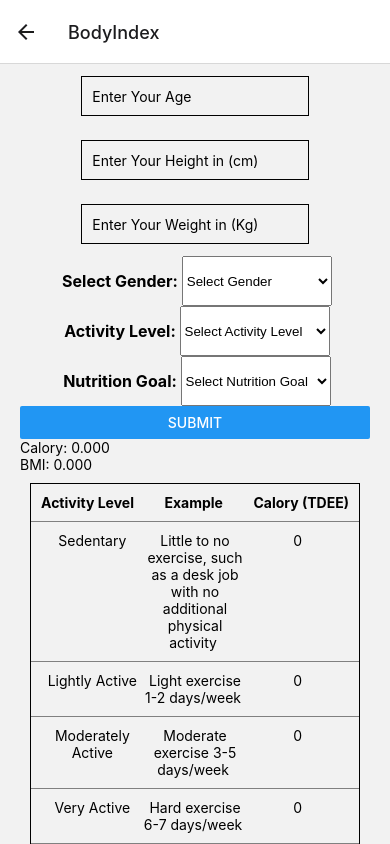
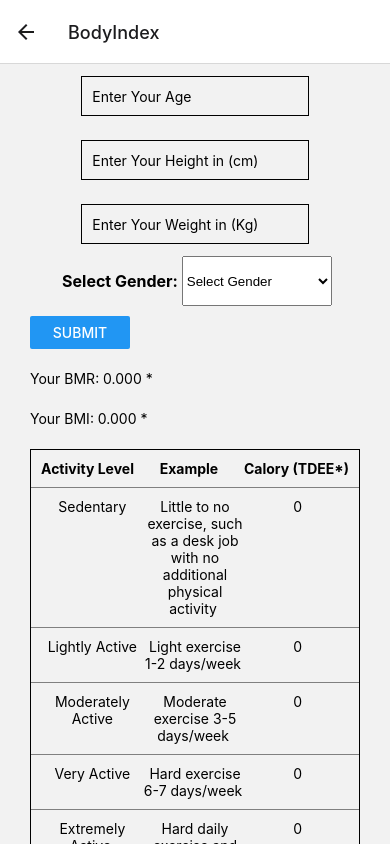
Before and after one commit to FengyanTina/NutritionCaculator, a React Native app: screen /BodyIndex in a window 390 px wide. Built offline with nearby package versions, Linux system fonts and the light colour scheme.

Commit message:
use memo instead of state

```diff
--- a/components/CalculationContext.tsx
+++ b/components/CalculationContext.tsx
@@ -1,6 +1,6 @@
-import React from "react";
+import React, { useCallback, useMemo } from "react";
 import { createContext, useState, useContext } from "react";
-interface ActivityLevelData{
+export interface ActivityLevelData{
     Level: string;
     Description: string;
     Factor: number;
@@ -29,8 +29,6 @@ interface CalculationContextProps {
   calculateBMI: () => void;
   bmrValue: number;
   calculateBMR: () => void;
-
-  calculateActivityCalory: () => void;
 
 }
 const initialActivityLevelData:ActivityLevelData[] = [
@@ -86,7 +84,6 @@ export const CalculationContext = createContext<CalculationContextProps>({
   calculateBMI: () => {},
   bmrValue: 0,
   calculateBMR: () => {},
-  calculateActivityCalory: () => {},
 
 });
 export function useCalculationContext() {
@@ -110,11 +107,11 @@ export const CalculationProvider = ({
   );
   const [bmiValue, setBmiValue] = useState(0);
   const [bmrValue, setBmrValue] = useState(0);
-  const[activityLevelData,setActivityLevelData] = useState(initialActivityLevelData);
 
   const calculateBMI = () => {
     const heightInMeters = parseFloat(height) / 100;
     const weightInKg = parseFloat(weight);
+    console.log(height, weight)
     if (isNaN(heightInMeters) || isNaN(weightInKg)) {
       console.error("Invalid input values");
       return;
@@ -127,6 +124,7 @@ export const CalculationProvider = ({
     const heightInCm = parseFloat(height);
     const weightInKg = parseFloat(weight);
     const ageInNum = parseFloat(age);
+    console.log(height, weight, age)
     if (isNaN(heightInCm) || isNaN(weightInKg) || isNaN(ageInNum)) {
       console.error("Invalid input values");
       return;
@@ -137,6 +135,8 @@ export const CalculationProvider = ({
       }
 
     if(selectedGender === 'male'){
+
+
         const bmr = (10*weightInKg) + (6.25*heightInCm)-(5* ageInNum)+5;
     setBmrValue(bmr);
     } else if (selectedGender === 'female'){
@@ -145,19 +145,16 @@ export const CalculationProvider = ({
     }
 }
 
-const calculateActivityCalory = () => {
-
-    const updatedActivityLevelData = activityLevelData.map((activity) => ({
+const activityLevelData = useMemo(() => {
+    console.time("a")
+    const updatedActivityLevelData = initialActivityLevelData.map((activity) => ({
         ...activity,
         Calory: bmrValue * activity.Factor,
       }));
+    console.timeEnd("a")
 
-      // Update the context with the updated data
-      setActivityLevelData(updatedActivityLevelData);
-  };
-
-
-
+      return updatedActivityLevelData
+  }, [bmrValue]);
 
   return (
     <CalculationContext.Provider
@@ -179,7 +176,6 @@ const calculateActivityCalory = () => {
         calculateBMI,
         bmrValue,
         calculateBMR,
-        calculateActivityCalory,
       }}
     >
       {children}
--- a/components/DataTable.tsx
+++ b/components/DataTable.tsx
@@ -1,16 +1,17 @@
 import React from "react";
 import { View, Text, StyleSheet } from "react-native";
-import { useCalculationContext } from "./CalculationContext";
+import { useCalculationContext,ActivityLevelData} from "./CalculationContext";
+
 
 const DataTable = () => {
-    const { activityLevelData,selectedGender,} = useCalculationContext();
+    const { activityLevelData} = useCalculationContext();
 
   return (
     <View style={styles.table}>
       <View style={styles.tableRow}>
         <Text style={styles.header}>Activity Level</Text>
         <Text style={styles.header}>Example</Text>
-        <Text style={styles.header}>Calory (TDEE)</Text>
+        <Text style={styles.header}>Calory (TDEE*)</Text>
       </View>
       {activityLevelData.map((activity) => (
         <View style={styles.tableRow} key={activity.Level}>
--- a/components/InputForm.tsx
+++ b/components/InputForm.tsx
@@ -17,7 +17,10 @@ import {
   useCalculationContext,
 } from "./CalculationContext";
 
-export default function InputForm() {
+interface InputFormProps {
+    inputsToShow: string[];
+   }
+export default function InputForm({ inputsToShow }: InputFormProps) {
   const {
     age,
     setAge,
@@ -36,11 +39,13 @@ export default function InputForm() {
 
   return (
     <SafeAreaView>
+
       <TouchableWithoutFeedback
         onPress={() => {
           Keyboard.dismiss();
         }}
       >
+         {inputsToShow.includes('basic') &&
         <View style={styles.inputContainer}>
           <TextInput
             style={styles.input}
@@ -64,7 +69,9 @@ export default function InputForm() {
             keyboardType="numeric"
           />
         </View>
+  }
       </TouchableWithoutFeedback>
+      {inputsToShow.includes('selecteGender') &&
       <View style={styles.pickerContainer}>
         <Text style={styles.text}> Select Gender: </Text>
         <Picker
@@ -77,7 +84,8 @@ export default function InputForm() {
           <Picker.Item label="male" value="male" />
         </Picker>
       </View>
-
+  }
+   {inputsToShow.includes('selecteActivityLevel') &&
       <View style={styles.pickerContainer}>
         <Text style={styles.text}> Activity Level: </Text>
         <Picker
@@ -110,7 +118,8 @@ export default function InputForm() {
           />
         </Picker>
       </View>
-
+  }
+   {inputsToShow.includes('selecteNutritionGoal') &&
       <View style={styles.pickerContainer}>
         <Text style={styles.text}> Nutrition Goal: </Text>
         <Picker
@@ -144,6 +153,7 @@ export default function InputForm() {
           />
         </Picker>
       </View>
+  }
       <View>
       </View>
     </SafeAreaView>
--- a/screens/BodyIndexScreen.tsx
+++ b/screens/BodyIndexScreen.tsx
@@ -5,25 +5,17 @@ import React, { useContext, useState } from "react";
 import InputForm from "../components/InputForm";
 import { CalculationContext } from "../components/CalculationContext";
 import DataTable from "../components/DataTable";
+
 type Props = NativeStackScreenProps<RootStackParamList, "BodyIndex">;
 export default function BodyIndexScreen({ navigation }: Props) {
-    const {bmiValue,bmrValue,selectedGender,setSelectedGender, setAge,setHeight,setWeight, calculateBMI, calculateBMR,calculateActivityCalory} = useContext(CalculationContext);
+    const {bmiValue,bmrValue,selectedGender,setSelectedGender, setAge,setHeight,setWeight, calculateBMI, calculateBMR} = useContext(CalculationContext);
 
     const [inputSubmitted, setInputSubmitted] = useState(false);
-
-    // const handleCalculateBMI = () => {
-    //     calculateBMI();
-    //     setAge("");
-    //     setHeight("");
-    //     setWeight("");
-    //     Keyboard.dismiss();
-    //   };
 
 
       const handleCalculateCalory = () => {
         calculateBMI();
-        calculateBMR()
-        calculateActivityCalory();
+        calculateBMR();
         setAge("");
         setHeight("");
         setWeight("");
@@ -33,13 +25,23 @@ export default function BodyIndexScreen({ navigation }: Props) {
   return (
     <SafeAreaView style={styles.container}>
          <ScrollView style={styles.scrollView}>
-        <InputForm />
-        {/* <Button title="Calculate BMI" onPress={handleCalculateBMI} /> */}
-        {/* <Text>Your BMI: {bmiValue.toFixed(3)}</Text> */}
+        <InputForm inputsToShow={['basic','selecteGender']}/>
+        <View style={styles.submitButton} >
         <Button title="Submit" onPress={handleCalculateCalory} />
-        <Text>Calory: {bmrValue.toFixed(3)}</Text>
-        <Text>BMI: {bmiValue.toFixed(3)}</Text>
+        </View>
+        <Text style={styles.text}>Your BMR: {bmrValue.toFixed(3)} *</Text>
+        <Text style={styles.text}>Your BMI: {bmiValue.toFixed(3)} *</Text>
         <DataTable/>
+        <Text style={styles.text}>
+        <Text style={styles.boldText}>* BMR:</Text>
+        BMR is your body’s calorie needs at rest with no extra activity.
+        </Text>
+        <Text style={styles.text}>
+        <Text style={styles.boldText}>* TDEE:</Text>
+         Your BMR is still only your energy needs at rest. To determine how many calories you expend on a daily basis, you also need to factor in your physical activities. This will then give you your total daily energy expenditure, or TDEE.</Text>
+        <Text style={styles.text}>
+        <Text style={styles.boldText}>* Mifflin-St Jeor equation</Text>
+        The Mifflin-St Jeor equation[3] is one of the most widely used BMR formulas. It appears to provide a closer estimate of true BMR than the Harris-Benedict equation.</Text>
         </ScrollView>
     </SafeAreaView>
 
@@ -53,5 +55,16 @@ const styles = StyleSheet.create({
     scrollView: {
       marginHorizontal: 20,
     },
-
+    submitButton:{
+        margin:10,
+        width:100,
+        alignContent:'center',
+    },
+    text:{
+        margin:10,
+        lineHeight: 20,
+    },
+    boldText:{
+        fontWeight: 'bold',
+    }
   });
```
Also changed, not shown: 1 other file (tests, documents, lock files or other folders).
